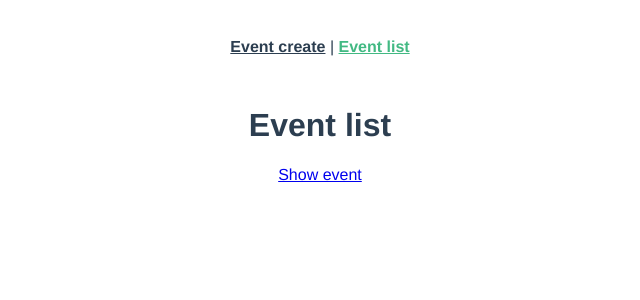
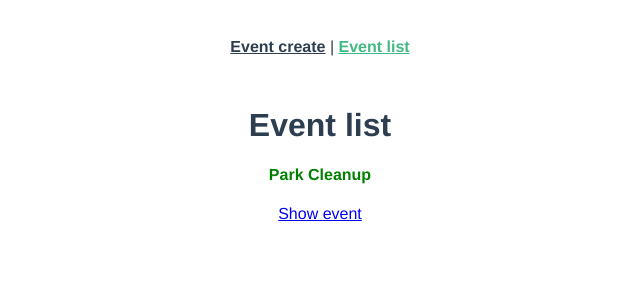
Before and after one commit to paulina-ani/vue-real-world, a Vue app: page / in a window 1280 px wide. Shown: the top 300 px of the page, without its empty margins (320-960 px from the left). Built offline with nearby package versions, Linux system fonts and the light colour scheme.

Commit message:
EventCard component added to view EventList

```diff
--- /dev/null
+++ b/src/components/EventCard.vue
@@ -0,0 +1,22 @@
+<template>
+    <div>
+        <h4> {{ title }}</h4>
+    </div>
+</template>
+
+<script>
+    export default {
+        name: "EventCard",
+        data() {
+            return {
+                title: "Park Cleanup"
+            }
+        }
+    }
+</script>
+
+<style scoped>
+    h4 {
+        color: green;
+    }
+</style>
--- a/src/views/EventList.vue
+++ b/src/views/EventList.vue
@@ -1,14 +1,18 @@
 <template>
     <div>
         <h1>Event list</h1>
-
+        <EventCard></EventCard>
         <router-link :to="{ name: 'event-show', params: { id: '1'} }">Show event</router-link>
     </div>
 </template>
 
 <script>
+    import EventCard from "../components/EventCard";
     export default {
-        name: "EventList"
+        name: "EventList",
+        components: {
+            EventCard
+        }
     }
 </script>
 
```
